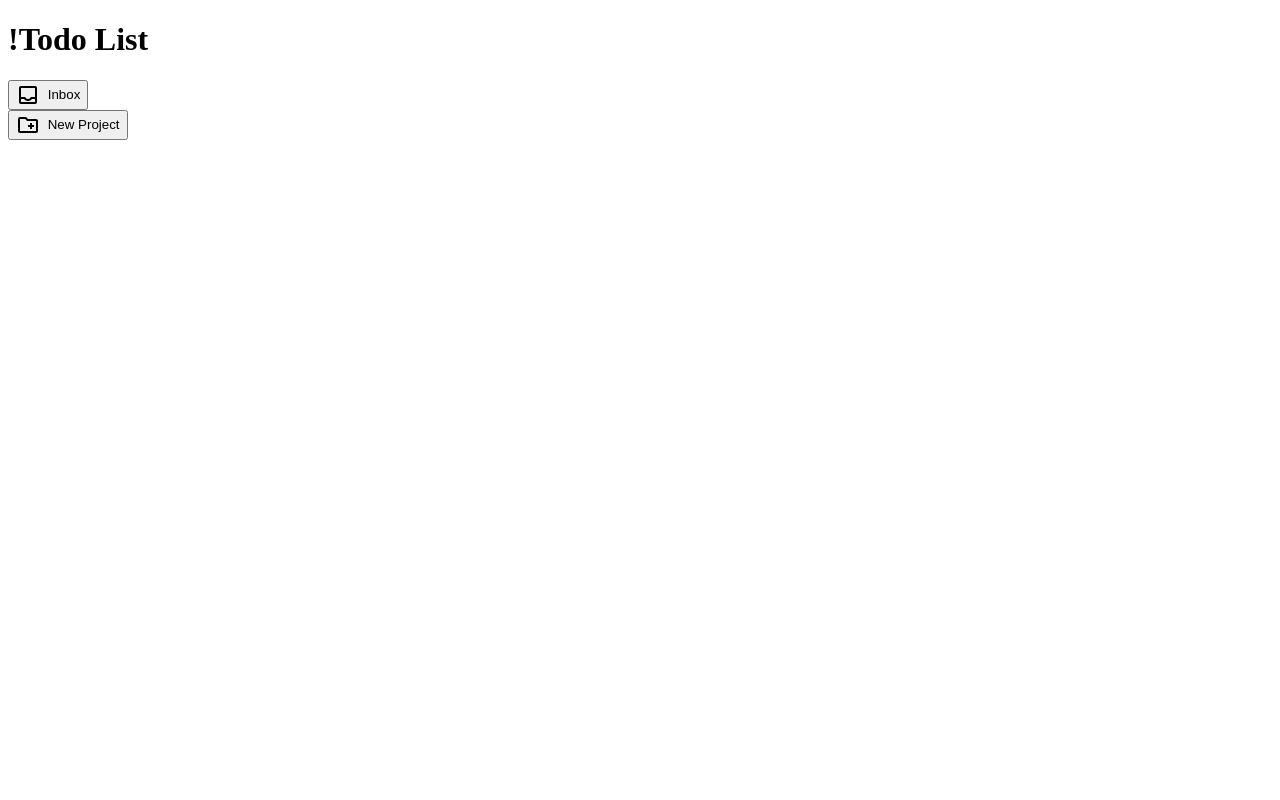
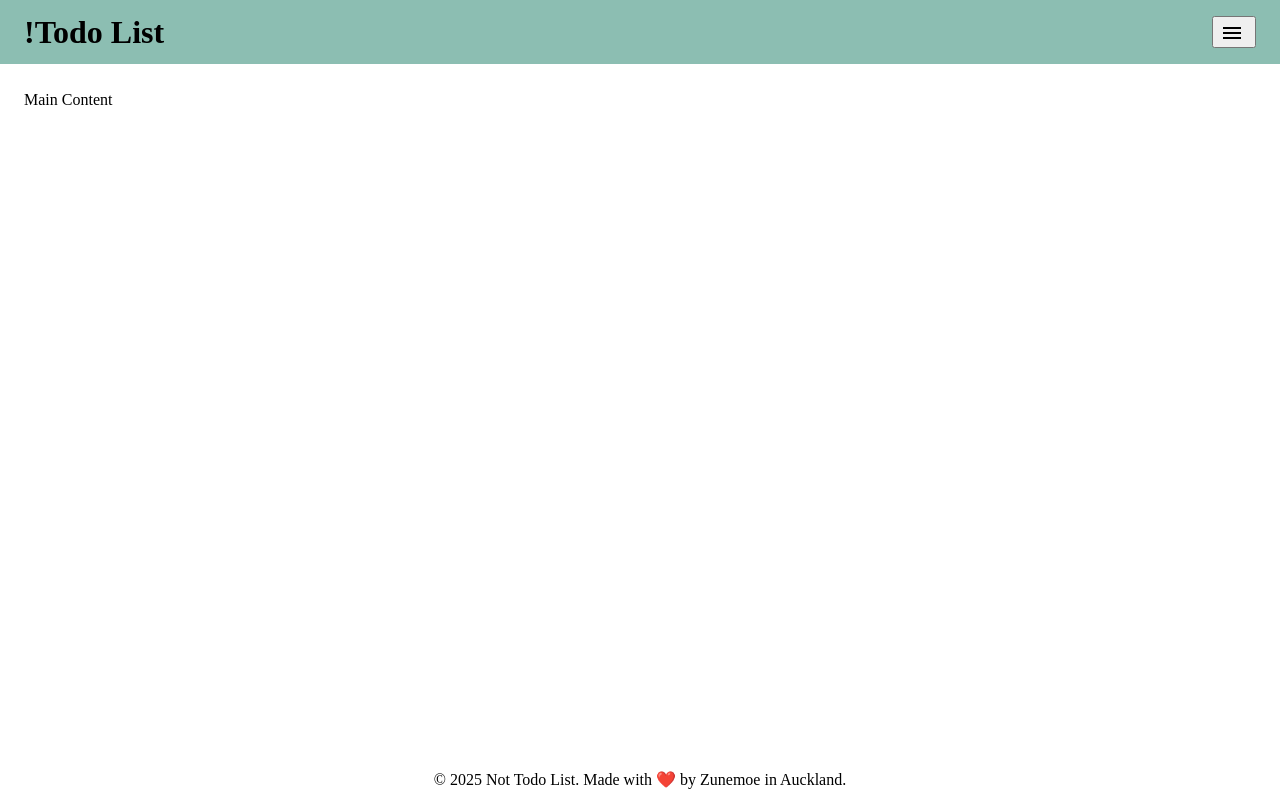
Before and after one commit to zunemoe/top-todo-list, a website built with webpack: page src/template.html in a window 1280 px wide. Built offline with nearby package versions, Linux system fonts and the light colour scheme.

Commit message:
initial set up sidebar and navigation

```diff
--- a/src/index.js
+++ b/src/index.js
@@ -8,9 +8,11 @@ import { getAllProjects } from './app/project';
 import { initController } from './app/controller';
 
 import { showNewProjectForm } from './ui/form-ui';
+import { setupSidebarToggle } from './ui/sidebar';
 
 document.addEventListener('DOMContentLoaded', () => {
     console.log('DOM fully loaded and parsed');
+    setupSidebarToggle();
     // Initialize the DOM
     //  initDOM();
 
--- a/src/styles/layout.css
+++ b/src/styles/layout.css
@@ -0,0 +1,53 @@
+html, body {
+    max-height: 100dvh;
+    max-width: 100dvw;
+    height: 100%;
+    width: 100%;
+}
+
+header {
+    display: flex;
+    justify-content: space-between;
+    align-items: center;
+    padding: var(--spacing-xs) var(--spacing-m);
+    z-index: var(--z-index-header);
+    background-color: var(--color-green);
+}
+
+body {
+    display: grid;
+    grid-template-columns: 1fr;
+    grid-template-rows: auto 1fr auto;
+}
+
+footer {
+    text-align: center;
+    padding: var(--spacing-xs);
+}
+
+#app {
+    display: flex;
+    flex-direction: column;
+    position: relative;
+}
+
+#sidebar {
+    position: absolute;
+    top: 0;
+    left: 0;
+    width: 100%;
+    height: 250px;
+    background-color: var(--color-primary);
+    transform: translateY(-100%);
+    transition: transform 0.3s ease-in-out;
+
+}
+
+#sidebar.active {
+    transform: translateY(0);
+}
+
+#main {
+    flex: 1;
+    padding: var(--spacing-m);
+}
--- a/src/styles/main.css
+++ b/src/styles/main.css
@@ -1,3 +1,5 @@
+@import './reset.css';
+
 @import './variables.css';
 @import './base.css';
 
--- /dev/null
+++ b/src/styles/reset.css
@@ -0,0 +1,57 @@
+/* ==========================================================================
+   CSS RESET
+   ========================================================================== */
+/* 1. Use a more-intuitive box-sizing model */
+*, *::before, *::after {
+  box-sizing: border-box;
+}
+
+/* 2. Remove default margin */
+* {
+  margin: 0;
+}
+
+/* 3. Enable keyword animations */
+@media (prefers-reduced-motion: no-preference) {
+  html {
+    interpolate-size: allow-keywords;
+  }
+}
+
+body {
+  /* 4. Add accessible line-height */
+  line-height: 1.5;
+  /* 5. Improve text rendering */
+  -webkit-font-smoothing: antialiased;
+}
+
+/* 6. Improve media defaults */
+img, picture, video, canvas, svg {
+  display: block;
+  max-width: 100%;
+}
+
+/* 7. Inherit fonts for form controls */
+input, button, textarea, select {
+  font: inherit;
+}
+
+/* 8. Avoid text overflows */
+p, h1, h2, h3, h4, h5, h6 {
+  overflow-wrap: break-word;
+}
+
+/* 9. Improve line wrapping */
+p {
+  text-wrap: pretty;
+}
+h1, h2, h3, h4, h5, h6 {
+  text-wrap: balance;
+}
+
+/*
+  10. Create a root stacking context
+*/
+#root, #__next {
+  isolation: isolate;
+}
--- a/src/template.html
+++ b/src/template.html
@@ -14,6 +14,11 @@
 <body>
     <header>
         <h1>!Todo List</h1>
+        <button id="hamburger-menu">
+            <span class="material-symbols-outlined">
+                menu
+            </span>
+        </button>
     </header>
     <div id="app">
         <div id="sidebar">
@@ -39,9 +44,11 @@
         </div>
         <div id="main">
             <!-- Todos and forms will be rendered here -->
+             Main Content
         </div>
     </div>
     <footer>
+        &copy; 2025 Not Todo List. Made with ❤️ by Zunemoe in Auckland.
     </footer>
 </body>
 </html>
--- /dev/null
+++ b/src/ui/sidebar.js
@@ -0,0 +1,12 @@
+export function setupSidebarToggle() {
+    const hamburgerMenu = document.getElementById('hamburger-menu');
+    const sidebar = document.getElementById('sidebar');
+    console.log('Setting up sidebar toggle');
+    console.log('Hamburger menu:', hamburgerMenu);
+    console.log('Sidebar:', sidebar);
+
+    hamburgerMenu.addEventListener('click', () => {
+        console.log('Hamburger menu clicked');
+        sidebar.classList.toggle('active');
+    });
+}
```
Also changed, not shown: src/ui/header.js (added).
